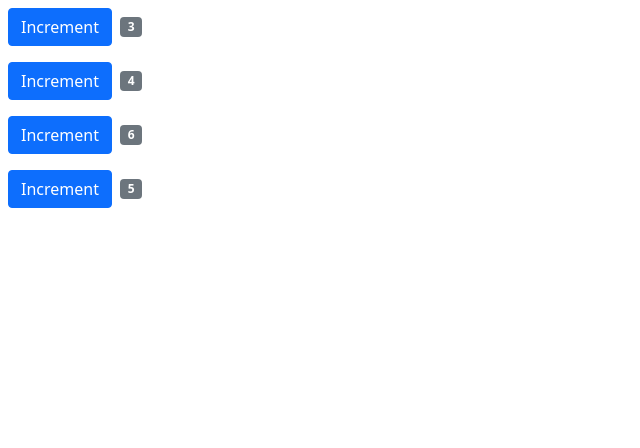
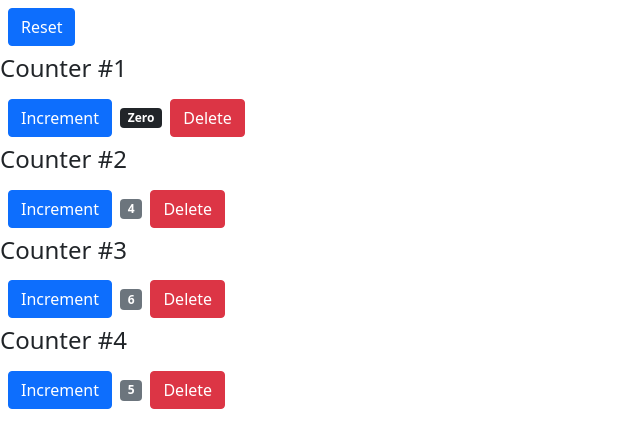
Before and after one commit to machineawin/practice-app2, a React (Create React App) app in the folder practice-app/: page / in a window 1280 px wide. Shown: the top 448 px of the page, without its empty margins (0-640 px from the left). Built offline with nearby package versions, Linux system fonts and the light colour scheme.

Commit message:
Temporary pause commit

```diff
--- a/practice-app/src/Components/Counter.jsx
+++ b/practice-app/src/Components/Counter.jsx
@@ -4,32 +4,30 @@ import 'bootstrap/dist/css/bootstrap.min.css';
 class Counter extends Component {
 
     countFormat () {
-        if (this.props.value == 0)
+        if (this.props.counter.value == 0)
         return (<span className='badge bg-dark'> Zero </span>);
-        return (<span className='badge bg-secondary'> {this.props.value} </span>);
+        return (<span className='badge bg-secondary'> {this.props.counter.value} </span>);
 
     };
 
-    handleIncrement = () => {
-        const value = this.props.value +1;
-        this.setState ({value});
-    }
 
     render() {
 
-        console.log ('id', this.props.id);
-        console.log ('value', this.props.value);
-
-
         return (
             <div>
+                <h4>Counter #{this.props.counter.id}</h4>
                 <button
                 className="btn btn-primary m-2"
-                onClick={ this.handleIncrement }
-                >
+                onClick={ () => this.props.handleIncrement(this.props.counter) }>
                     Increment
                 </button>
                 {this.countFormat()}
+
+                <button
+                onClick={() => this.props.handleDelete(this.props.counter.id)}
+                className="btn btn-danger m-2">
+                    Delete
+                </button>
 
             </div>
         );
--- a/practice-app/src/Components/Counters.jsx
+++ b/practice-app/src/Components/Counters.jsx
@@ -4,20 +4,56 @@ import React, { Component } from 'react';
 class Counters extends Component {
     state = {
         counters: [
-            {id:1, value:3},
+            {id:1, value:0},
             {id:2, value:4},
             {id:3, value:6},
             {id:4, value:5}
         ]
-     };
+    };
+
+    handleIncrement = counter => {
+        const counters = [...this.state.counters];
+        const index = counters.indexOf(counter);
+        counters[index] = {...counter};
+        counters[index].value++;
+        this.setState ({counters});
+    };
+
+    handleDelete = (counterID) => {
+        console.log ('handleDelete Clicked');
+        const counters = this.state.counters.filter (counter => (counter.id !== counterID) );
+        this.setState ({counters});
+    }
+10
+    handleReset = () => {
+        const counters = this.state.counters.map (counter => {
+            counter.value = 0
+            return counter
+         });
+        console.log ('counters after reset ', counters)
+        this.setState ({counters});
+    }
+
     render() {
         return (
             <React.Fragment>
-                {this.state.counters.map (c => <Counter key={c.id} id = {c.id} value = {c.value} />)}
+                <button
+                onClick={this.handleReset}
+                className="btn btn-primary m-2">
+                    Reset
+                </button>
+
+                {this.state.counters.map (counter =>
+                     <Counter
+                     key = {counter.id}
+                     counter={counter}
+                     handleIncrement = {this.handleIncrement}
+                     handleDelete = {this.handleDelete}
+                     />)}
             </React.Fragment>
 
         );
-    }
+    };
 }
 
 export default Counters;
```
